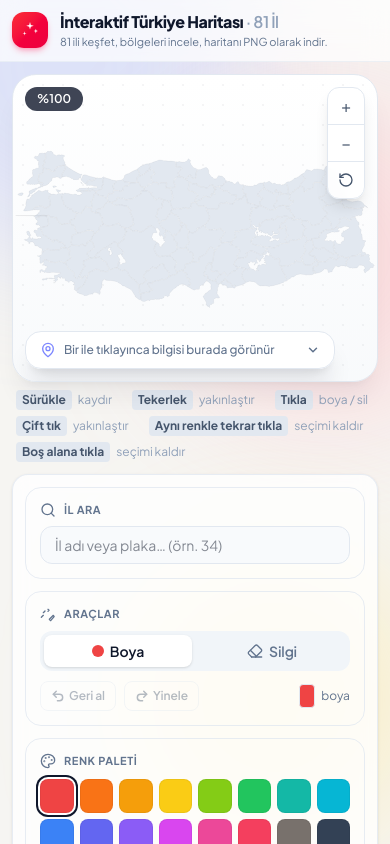
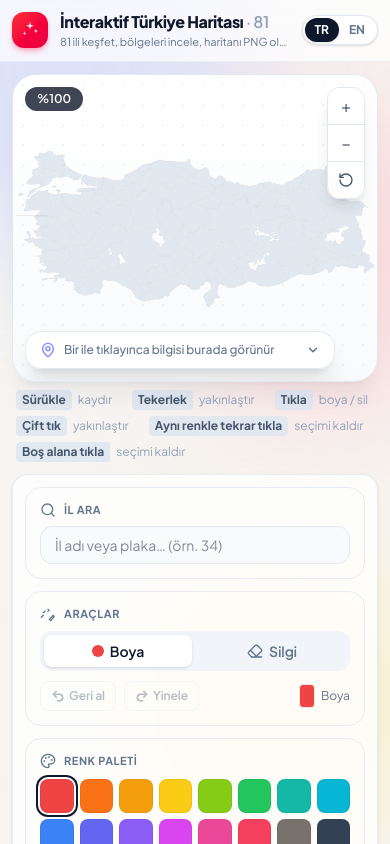
Before and after one commit to mehmetaliayvaz/turkey-interactive-map, a Vue app: page / in a window 390 px wide. Shown: the top 844 px of the page. Built offline with nearby package versions, Linux system fonts and the light colour scheme.

Commit message:
Added en language selector

```diff
--- a/src/App.vue
+++ b/src/App.vue
@@ -19,16 +19,35 @@
           </div>
           <div class="min-w-0">
             <h1 class="truncate text-base font-extrabold tracking-tight text-slate-900 sm:text-lg">
-              İnteraktif Türkiye Haritası <span class="font-semibold text-slate-400">· 81 İl</span>
+              {{ t("appTitle") }} <span class="font-semibold text-slate-400">· 81</span>
             </h1>
-            <p class="truncate text-[11px] text-slate-500 sm:text-xs">81 ili keşfet, bölgeleri incele, haritanı PNG olarak indir.</p>
+            <p class="truncate text-[11px] text-slate-500 sm:text-xs">{{ t("appSubtitle") }}</p>
           </div>
           <div class="ml-auto flex flex-none items-center gap-2">
+            <!-- dil seçimi / language switch -->
+            <div class="flex flex-none rounded-full border border-slate-200 bg-white p-0.5 shadow-sm">
+              <button
+                type="button"
+                :class="lang === 'tr' ? 'bg-slate-900 text-white shadow' : 'text-slate-500 hover:text-slate-700'"
+                class="rounded-full px-2.5 py-1 text-xs font-bold transition"
+                @click="setLang('tr')"
+              >
+                TR
+              </button>
+              <button
+                type="button"
+                :class="lang === 'en' ? 'bg-slate-900 text-white shadow' : 'text-slate-500 hover:text-slate-700'"
+                class="rounded-full px-2.5 py-1 text-xs font-bold transition"
+                @click="setLang('en')"
+              >
+                EN
+              </button>
+            </div>
             <span class="hidden rounded-full border border-slate-200 bg-white px-3 py-1.5 text-xs font-semibold text-slate-600 sm:inline-flex sm:items-center sm:gap-2">
               <svg class="h-3.5 w-3.5 text-red-500" viewBox="0 0 24 24" fill="none" stroke="currentColor" stroke-width="2" stroke-linecap="round" stroke-linejoin="round">
                 <path d="M20 10c0 6-8 12-8 12s-8-6-8-12a8 8 0 0 1 16 0Z" /><circle cx="12" cy="10" r="3" />
               </svg>
-              81 İl · 7 Bölge
+              {{ t("headerChip") }}
             </span>
           </div>
         </div>
@@ -43,4 +62,5 @@
 
 <script setup>
 import HomePage from './pages/HomePage.vue';
+import { lang, setLang, t } from './composables/useI18n.js';
 </script>
--- a/src/components/ColorPalette.vue
+++ b/src/components/ColorPalette.vue
@@ -5,7 +5,7 @@
         <circle cx="13.5" cy="6.5" r=".5" /><circle cx="17.5" cy="10.5" r=".5" /><circle cx="8.5" cy="7.5" r=".5" /><circle cx="6.5" cy="12.5" r=".5" />
         <path d="M12 2C6.5 2 2 6.5 2 12s4.5 10 10 10c.926 0 1.648-.746 1.648-1.688 0-.437-.18-.835-.437-1.125-.29-.289-.438-.652-.438-1.125a1.64 1.64 0 0 1 1.668-1.668h1.996c3.051 0 5.555-2.503 5.555-5.554C21.965 6.012 17.461 2 12 2z" />
       </svg>
-      Renk Paleti
+      {{ t("palette") }}
     </h3>
     <div class="grid grid-cols-8 gap-1.5">
       <button
@@ -25,11 +25,11 @@
           v-model="state.customColor"
           type="color"
           class="absolute inset-0 h-full w-full cursor-pointer opacity-0"
-          aria-label="Özel renk seç"
+          :aria-label="t('customColor')"
         />
       </label>
       <div class="min-w-0">
-        <p class="text-[11px] font-semibold text-slate-500">Özel renk</p>
+        <p class="text-[11px] font-semibold text-slate-500">{{ t("customColor") }}</p>
         <p class="truncate font-mono text-xs text-slate-400">{{ state.activeColor }}</p>
       </div>
     </div>
@@ -39,6 +39,7 @@
 <script setup>
 import { watch } from "vue";
 import { state, PALETTE, chooseColor } from "../composables/useMapStore.js";
+import { t } from "../composables/useI18n.js";
 
 // özel renk seçiciden yapılan seçimi aktif renge yansıt
 watch(() => state.customColor, (c) => {
--- a/src/components/ToolPanel.vue
+++ b/src/components/ToolPanel.vue
@@ -4,7 +4,7 @@
       <svg class="h-4 w-4" viewBox="0 0 24 24" fill="none" stroke="currentColor" stroke-width="2" stroke-linecap="round" stroke-linejoin="round">
         <path d="M21.2 15.9 20 14l-6 6 2 2 5.2-6.1z" /><path d="m12 8 1.5-1.5L12 5" /><path d="m5 10 2.5-2.5" /><path d="m2 17 3-3" />
       </svg>
-      Araçlar
+      {{ t("tools") }}
     </h3>
     <div class="mb-2.5 grid grid-cols-2 gap-1.5 rounded-xl bg-slate-100 p-1">
       <button
@@ -14,7 +14,7 @@
         @click="state.tool = 'paint'"
       >
         <span class="h-3 w-3 rounded-full" :style="{ backgroundColor: state.activeColor }"></span>
-        Boya
+        {{ t("paint") }}
       </button>
       <button
         type="button"
@@ -26,7 +26,7 @@
           <path d="m7 21-4.3-4.3c-1-1-1-2.5 0-3.4l9.6-9.6c1-1 2.5-1 3.4 0l5.6 5.6c1 1 1 2.5 0 3.4L13 21" />
           <path d="M22 21H7" /><path d="m5 11 9 9" />
         </svg>
-        Silgi
+        {{ t("erase") }}
       </button>
     </div>
     <div class="flex items-center gap-2">
@@ -34,25 +34,25 @@
         type="button"
         :disabled="!canUndo"
         class="inline-flex items-center gap-1 rounded-lg border border-slate-200 px-2.5 py-1.5 text-xs font-semibold text-slate-600 transition enabled:hover:bg-slate-50 disabled:cursor-not-allowed disabled:opacity-40"
-        title="Geri al (Ctrl+Z)"
+        :title="`${t('undo')} (Ctrl+Z)`"
         @click="undo"
       >
         <svg class="h-3.5 w-3.5" viewBox="0 0 24 24" fill="none" stroke="currentColor" stroke-width="2.5" stroke-linecap="round" stroke-linejoin="round"><path d="M9 14 4 9l5-5" /><path d="M4 9h10.5a5.5 5.5 0 0 1 0 11H11" /></svg>
-        Geri al
+        {{ t("undo") }}
       </button>
       <button
         type="button"
         :disabled="!canRedo"
         class="inline-flex items-center gap-1 rounded-lg border border-slate-200 px-2.5 py-1.5 text-xs font-semibold text-slate-600 transition enabled:hover:bg-slate-50 disabled:cursor-not-allowed disabled:opacity-40"
-        title="Yinele"
+        :title="t('redo')"
         @click="redo"
       >
         <svg class="h-3.5 w-3.5" viewBox="0 0 24 24" fill="none" stroke="currentColor" stroke-width="2.5" stroke-linecap="round" stroke-linejoin="round"><path d="m15 14 5-5-5-5" /><path d="M20 9H9.5a5.5 5.5 0 0 0 0 11H13" /></svg>
-        Yinele
+        {{ t("redo") }}
       </button>
       <span class="ml-auto inline-flex items-center gap-1.5 text-xs text-slate-400">
         <span class="h-6 w-4 rounded-sm border border-slate-200" :style="{ backgroundColor: state.tool === 'erase' ? '#f1f5f9' : state.activeColor }"></span>
-        <span class="text-slate-500">{{ state.tool === 'erase' ? 'silgi' : 'boya' }}</span>
+        <span class="text-slate-500">{{ state.tool === 'erase' ? t('erase') : t('paint') }}</span>
       </span>
     </div>
   </section>
@@ -60,4 +60,5 @@
 
 <script setup>
 import { state, canUndo, canRedo, undo, redo } from "../composables/useMapStore.js";
+import { t } from "../composables/useI18n.js";
 </script>
--- /dev/null
+++ b/src/composables/useI18n.js
@@ -0,0 +1,146 @@
+// Hafif TR/EN dil desteği (harici bağımlılık yok).
+// `t(key, vars)` hem component'lerde hem store'da kullanılır.
+import { ref } from "vue";
+
+const LANG_KEY = "tmc-lang";
+
+const lang = ref((() => {
+  try {
+    const stored = localStorage.getItem(LANG_KEY);
+    if (stored === "tr" || stored === "en") return stored;
+  } catch { /* yoksay */ }
+  return "tr";
+})());
+
+const messages = {
+  tr: {
+    appTitle: "İnteraktif Türkiye Haritası",
+    appSubtitle: "81 ili keşfet, bölgeleri incele, haritanı PNG olarak indir.",
+    headerChip: "81 İl · 7 Bölge",
+    mapAria: "Türkiye illeri haritası",
+    searchLabel: "İl Ara",
+    searchPlaceholder: "İl adı veya plaka… (örn. 34)",
+    noResults: "Sonuç bulunamadı.",
+    clearSearch: "Aramayı temizle",
+    tools: "Araçlar",
+    paint: "Boya",
+    erase: "Silgi",
+    undo: "Geri al",
+    redo: "Yinele",
+    palette: "Renk Paleti",
+    customColor: "Özel renk",
+    regionsTitle: "Bölgeyi Boya",
+    regionsHint: "Bölgeye tıklayınca o bölgedeki tüm iller boyanır.",
+    fillAllRegions: "🗺️ Tüm bölgeleri kendi renkleriyle boya",
+    paintedLabel: "Boyanan il",
+    plateLabels: "Plaka etiketleri",
+    downloadPng: "PNG İndir",
+    clearAll: "Temizle",
+    area: "Yüzölçümü",
+    population: "Nüfus*",
+    collapse: "Küçült",
+    emptyHint: "Bir ile tıklayınca bilgisi burada görünür",
+    popNote: "*Nüfus değerleri yaklaşıktır.",
+    hintDrag: "Sürükle",
+    hintDragRes: "kaydır",
+    hintWheel: "Tekerlek",
+    hintWheelRes: "yakınlaştır",
+    hintClick: "Tıkla",
+    hintClickRes: "boya / sil",
+    hintDbl: "Çift tık",
+    hintDblRes: "yakınlaştır",
+    hintSameColor: "Aynı renkle tekrar tıkla",
+    hintDeselect: "seçimi kaldır",
+    hintEmpty: "Boş alana tıkla",
+    hintSaved: "Tarayıcına kaydedilir",
+    zoomIn: "Yakınlaştır",
+    zoomOut: "Uzaklaştır",
+    resetView: "Görünümü sıfırla",
+    plate: "Plaka",
+    regionPainted: "{name} Bölgesi boyandı",
+    allRegionsPainted: "Tüm bölgeler renklendirildi",
+    mapCleared: "Harita temizlendi",
+    cityFound: "{name} bulundu",
+    pngDownloaded: "PNG indirildi 🎉",
+    pngFailed: "Dışa aktarma başarısız",
+    clearConfirm: "Tüm illerdeki renkler silinsin mi?",
+  },
+  en: {
+    appTitle: "Interactive Turkey Map",
+    appSubtitle: "Explore all 81 provinces, discover regions, and export your map as PNG.",
+    headerChip: "81 Provinces · 7 Regions",
+    mapAria: "Map of Turkey's provinces",
+    searchLabel: "Find Province",
+    searchPlaceholder: "Province name or plate… (e.g. 34)",
+    noResults: "No results found.",
+    clearSearch: "Clear search",
+    tools: "Tools",
+    paint: "Paint",
+    erase: "Eraser",
+    undo: "Undo",
+    redo: "Redo",
+    palette: "Color Palette",
+    customColor: "Custom color",
+    regionsTitle: "Color a Region",
+    regionsHint: "Click a region to color all its provinces.",
+    fillAllRegions: "🗺️ Color all regions with their own colors",
+    paintedLabel: "Painted provinces",
+    plateLabels: "Plate labels",
+    downloadPng: "Download PNG",
+    clearAll: "Clear",
+    area: "Area",
+    population: "Population*",
+    collapse: "Minimize",
+    emptyHint: "Click a province to see its info",
+    popNote: "*Population figures are approximate.",
+    hintDrag: "Drag",
+    hintDragRes: "pan",
+    hintWheel: "Scroll wheel",
+    hintWheelRes: "zoom",
+    hintClick: "Click",
+    hintClickRes: "paint / erase",
+    hintDbl: "Double-click",
+    hintDblRes: "zoom in",
+    hintSameColor: "Click again with same color",
+    hintDeselect: "deselect",
+    hintEmpty: "Click empty space",
+    hintSaved: "Saved to your browser",
+    zoomIn: "Zoom in",
+    zoomOut: "Zoom out",
+    resetView: "Reset view",
+    plate: "Plate",
+    regionPainted: "{name} region painted",
+    allRegionsPainted: "All regions colored",
+    mapCleared: "Map cleared",
+    cityFound: "{name} found",
+    pngDownloaded: "PNG downloaded 🎉",
+    pngFailed: "Export failed",
+    clearConfirm: "Remove all colors from every province?",
+  },
+};
+
+export function t(key, vars = {}) {
+  const msg = messages[lang.value]?.[key] ?? key;
+  return msg.replace(/\{(\w+)\}/g, (_, k) => vars[k] ?? `{${k}}`);
+}
+
+// Sekme başlığını seçili dile göre güncelle
+export function applyTitle() {
+  if (typeof document !== "undefined") {
+    document.title = messages[lang.value]?.appTitle ?? "Interactive Turkey Map";
+  }
+}
+applyTitle();
+
+export function setLang(l) {
+  if (l === "tr" || l === "en") {
+    lang.value = l;
+    try { localStorage.setItem(LANG_KEY, l); } catch { /* yoksay */ }
+    applyTitle();
+  }
+}
+
+export { lang };
+export function useI18n() {
+  return { lang, t, setLang };
+}
```
Also changed, not shown: src/components/CityInfoPanel.vue (+6 -5 lines), src/components/CitySearch.vue (+5 -4 lines), src/components/RegionFiller.vue (+4 -3 lines), src/components/StatsPanel.vue (+5 -4 lines), src/components/TurkeyMap.vue (+6 -5 lines), src/composables/useMapStore.js (+8 -7 lines), src/pages/HomePage.vue (+8 -7 lines), 4 other files (tests, documents, lock files or other folders).
